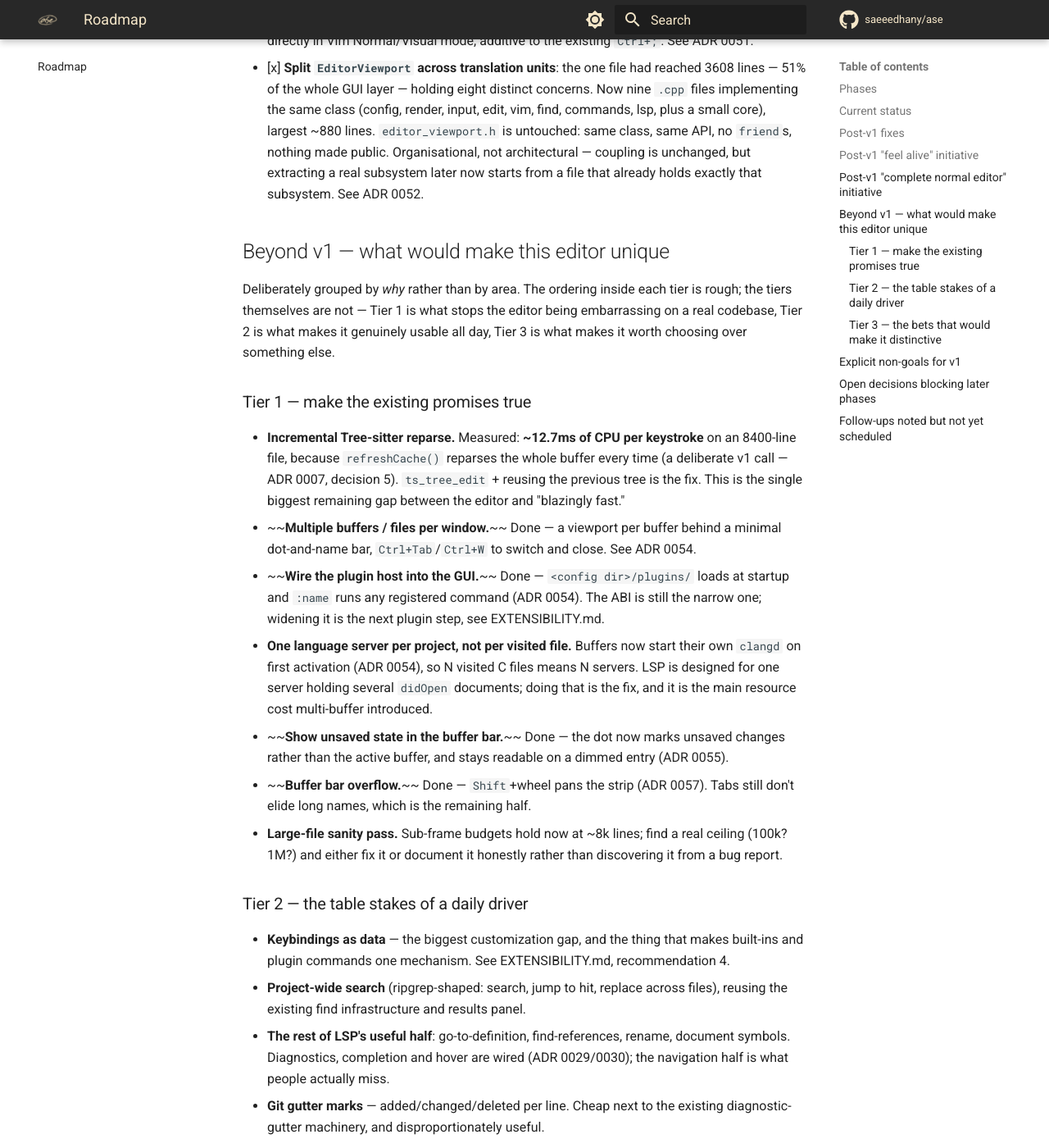
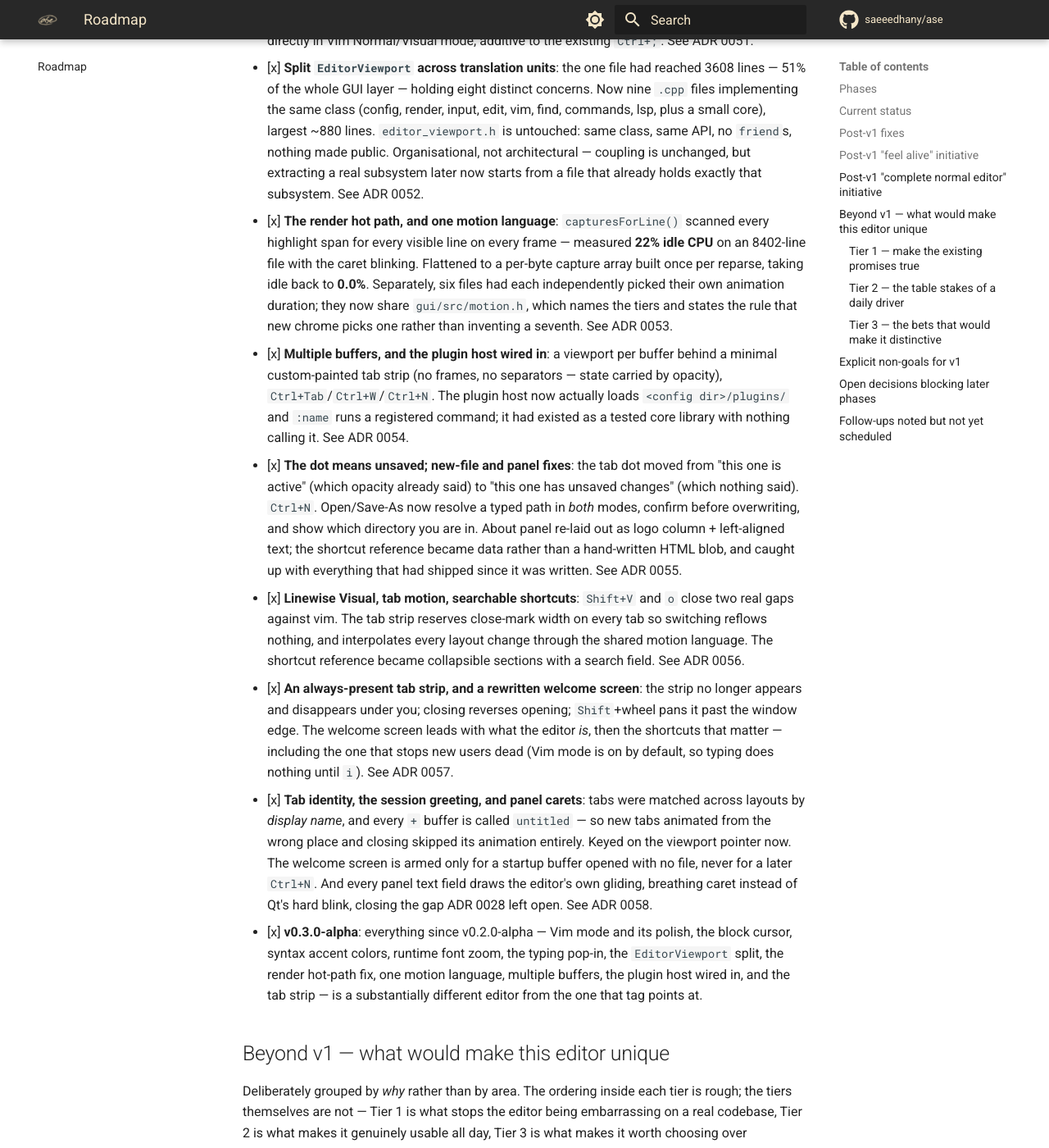
Before and after one commit to saeeedhany/ase, an MkDocs documentation site: the page built from docs/ROADMAP.md, in a window 1280 px wide and 1400 px high, scrolled down 12120 px. Shown: the whole window at 82% size. Built offline with MkDocs 1.6.1 and Material for MkDocs 9.7.7, drawn with Linux system fonts in a browser that asks for light colours; comment, search, counter and statistics services are not loaded.

Commit message:
Bump to v0.3.0-alpha
Everything since v0.2.0-alpha is a substantially different editor: Vim
mode and its polish passes, the block cursor, syntax accent colours,
runtime font zoom, the typing pop-in, EditorViewport split across nine
translation units, the render hot-path fix (22% idle CPU -> 0.0% on an
8402-line file), one shared motion language, multiple buffers, the
plugin host finally wired into the GUI, and the tab strip.

Also brings the roadmap's phase log up to date -- it had stopped at
ADR 0052 while six more landed.

PKGBUILD's sha256sum still points at the old tarball; it can only be
computed once the tag is pushed and GitHub generates the archive.

```diff
--- a/CMakeLists.txt
+++ b/CMakeLists.txt
@@ -1,7 +1,7 @@
 cmake_minimum_required(VERSION 3.20)
 
 project(absolute_simple_editor
-    VERSION 0.2.0
+    VERSION 0.3.0
     LANGUAGES C CXX
 )
 
--- a/docs/ROADMAP.md
+++ b/docs/ROADMAP.md
@@ -678,6 +678,60 @@ ADRs as each lands here going forward.
       extracting a real subsystem later now starts from a file that
       already holds exactly that subsystem. See
       [ADR 0052](adr/0052-editor-viewport-split-into-translation-units.md).
+- [x] **The render hot path, and one motion language**: `capturesForLine()`
+      scanned every highlight span for every visible line on every frame
+      — measured **22% idle CPU** on an 8402-line file with the caret
+      blinking. Flattened to a per-byte capture array built once per
+      reparse, taking idle back to **0.0%**. Separately, six files had
+      each independently picked their own animation duration; they now
+      share `gui/src/motion.h`, which names the tiers and states the
+      rule that new chrome picks one rather than inventing a seventh. See
+      [ADR 0053](adr/0053-render-hot-path-and-one-motion-language.md).
+- [x] **Multiple buffers, and the plugin host wired in**: a viewport per
+      buffer behind a minimal custom-painted tab strip (no frames, no
+      separators — state carried by opacity), `Ctrl+Tab`/`Ctrl+W`/`Ctrl+N`.
+      The plugin host now actually loads `<config dir>/plugins/` and `:name`
+      runs a registered command; it had existed as a tested core library
+      with nothing calling it. See
+      [ADR 0054](adr/0054-multiple-buffers-and-plugin-host-wiring.md).
+- [x] **The dot means unsaved; new-file and panel fixes**: the tab dot
+      moved from "this one is active" (which opacity already said) to
+      "this one has unsaved changes" (which nothing said). `Ctrl+N`.
+      Open/Save-As now resolve a typed path in *both* modes, confirm
+      before overwriting, and show which directory you are in. About
+      panel re-laid out as logo column + left-aligned text; the shortcut
+      reference became data rather than a hand-written HTML blob, and
+      caught up with everything that had shipped since it was written.
+      See [ADR 0055](adr/0055-dirty-dot-new-file-panel-fixes.md).
+- [x] **Linewise Visual, tab motion, searchable shortcuts**: `Shift+V`
+      and `o` close two real gaps against vim. The tab strip reserves
+      close-mark width on every tab so switching reflows nothing, and
+      interpolates every layout change through the shared motion
+      language. The shortcut reference became collapsible sections with
+      a search field. See
+      [ADR 0056](adr/0056-linewise-visual-tab-motion-searchable-shortcuts.md).
+- [x] **An always-present tab strip, and a rewritten welcome screen**:
+      the strip no longer appears and disappears under you; closing
+      reverses opening; `Shift`+wheel pans it past the window edge. The
+      welcome screen leads with what the editor *is*, then the shortcuts
+      that matter — including the one that stops new users dead (Vim
+      mode is on by default, so typing does nothing until `i`). See
+      [ADR 0057](adr/0057-always-on-tab-strip-and-welcome-rework.md).
+- [x] **Tab identity, the session greeting, and panel carets**: tabs were
+      matched across layouts by *display name*, and every `+` buffer is
+      called `untitled` — so new tabs animated from the wrong place and
+      closing skipped its animation entirely. Keyed on the viewport
+      pointer now. The welcome screen is armed only for a startup buffer
+      opened with no file, never for a later `Ctrl+N`. And every panel
+      text field draws the editor's own gliding, breathing caret instead
+      of Qt's hard blink, closing the gap ADR 0028 left open. See
+      [ADR 0058](adr/0058-session-scoped-greeting-and-panel-carets.md).
+- [x] **v0.3.0-alpha**: everything since v0.2.0-alpha — Vim mode and its
+      polish, the block cursor, syntax accent colors, runtime font zoom,
+      the typing pop-in, the `EditorViewport` split, the render hot-path
+      fix, one motion language, multiple buffers, the plugin host wired
+      in, and the tab strip — is a substantially different editor from
+      the one that tag points at.
 
 ## Beyond v1 — what would make this editor unique
 
```
Also changed, not shown: 1 other file.
